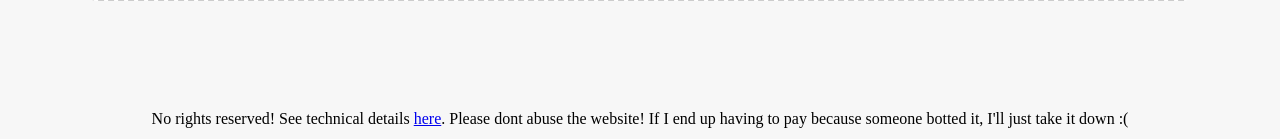
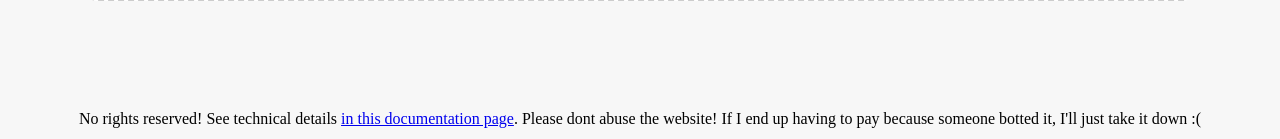
Before and after one commit to EddieTheEd/Cooking, a Flask app: page / in a window 1280 px wide. Shown: the part 661-800 px from the top of the page. Run offline with Flask 3, Linux system fonts and the light colour scheme.

Commit message:
descriptive links apparently

```diff
--- a/templates/index.html
+++ b/templates/index.html
@@ -70,7 +70,7 @@
   </div>
 
   <div id='secondaryContent'>
-   <p>No rights reserved! See technical details <a href="details">here</a>. Please dont abuse the website! If I end up having to pay because someone botted it, I'll just take it down :(</p>
+   <p>No rights reserved! See technical details <a href="details">in this documentation page</a>. Please dont abuse the website! If I end up having to pay because someone botted it, I'll just take it down :(</p>
   </div>
 
 
```
